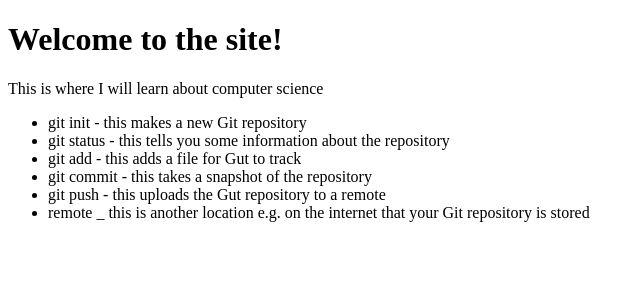
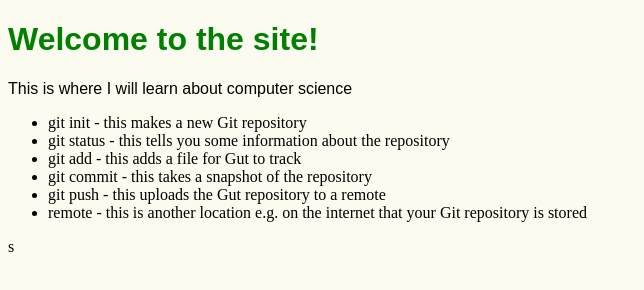
Before and after one commit to SaturnJup/cliveedwin.github.io, a plain HTML site: page index.html in a window 1280 px wide. Shown: the whole page, without its empty margins (0-644 px from the left). Drawn offline with Linux system fonts and the light colour scheme.

Commit message:
Added the CSS files

```diff
--- /dev/null
+++ b/css/Style.css
@@ -0,0 +1,10 @@
+h1, p {
+	font-family: sans-serif;
+}
+h1 {
+	color: green;
+}
+
+body{
+	background-color:  #FBFBEF;
+}
--- a/index.html
+++ b/index.html
@@ -2,6 +2,7 @@
 <html>
 <head>
 	<title>My work Experience web page </title>
+	<link rel="stylesheet" href="css/style.css">
 </head>
 <body>
 <h1>Welcome to the site!</h1>
@@ -13,10 +14,11 @@
 	<li>git add - this adds a file for Gut to track </li>
 	<li>git commit - this takes a snapshot of the repository</li>
 	<li>git push - this uploads the Gut repository to a remote</li>
-	<li>remote _ this is another location e.g. on the internet that your Git
+	<li>remote - this is another location e.g. on the internet that your Git
 	repository is stored
 	</li>
 
 </ul>
 </body>
 </html>
+s
```
